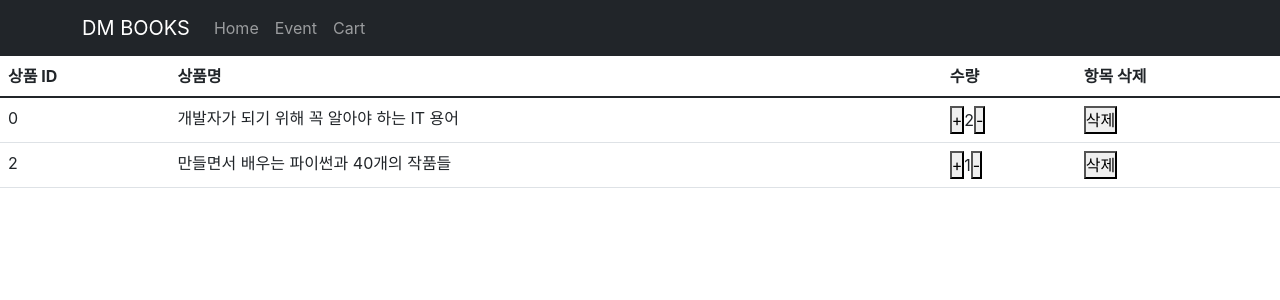
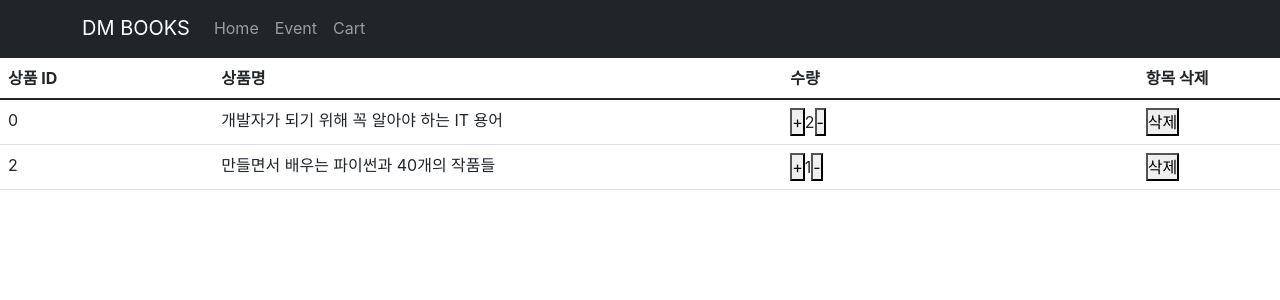
Before and after one commit to donghun-K/dm-books, a React (Create React App) app: page /cart in a window 1280 px wide. Shown: the top 300 px of the page. Built offline with nearby package versions, Linux system fonts and the light colour scheme.

Commit message:
ADD: add react font awesome package

```diff
--- a/package.json
+++ b/package.json
@@ -4,6 +4,9 @@
   "homepage": "https://donghun-K.github.io/bookstore-react-practice",
   "private": true,
   "dependencies": {
+    "@fortawesome/fontawesome-svg-core": "^6.1.1",
+    "@fortawesome/free-solid-svg-icons": "^6.1.1",
+    "@fortawesome/react-fontawesome": "^0.1.18",
     "@reduxjs/toolkit": "^1.8.2",
     "@testing-library/jest-dom": "^5.16.4",
     "@testing-library/react": "^13.2.0",
--- a/src/routes/Cart.js
+++ b/src/routes/Cart.js
@@ -10,12 +10,18 @@ function Cart() {
   return (
     <div>
       <Table>
+        <colgroup>
+          <col width='15%' />
+          <col width='40%' />
+          <col width='25%' />
+          <col width='10%' />
+        </colgroup>
         <thead>
           <tr>
-            <th>상품 ID</th>
-            <th>상품명</th>
-            <th>수량</th>
-            <th>항목 삭제</th>
+            <th scope='col'>상품 ID</th>
+            <th scope='col'>상품명</th>
+            <th scope='col'>수량</th>
+            <th scope='col'>항목 삭제</th>
           </tr>
         </thead>
         <tbody>
```
Also changed, not shown: 1 other file (tests, documents, lock files or other folders).
